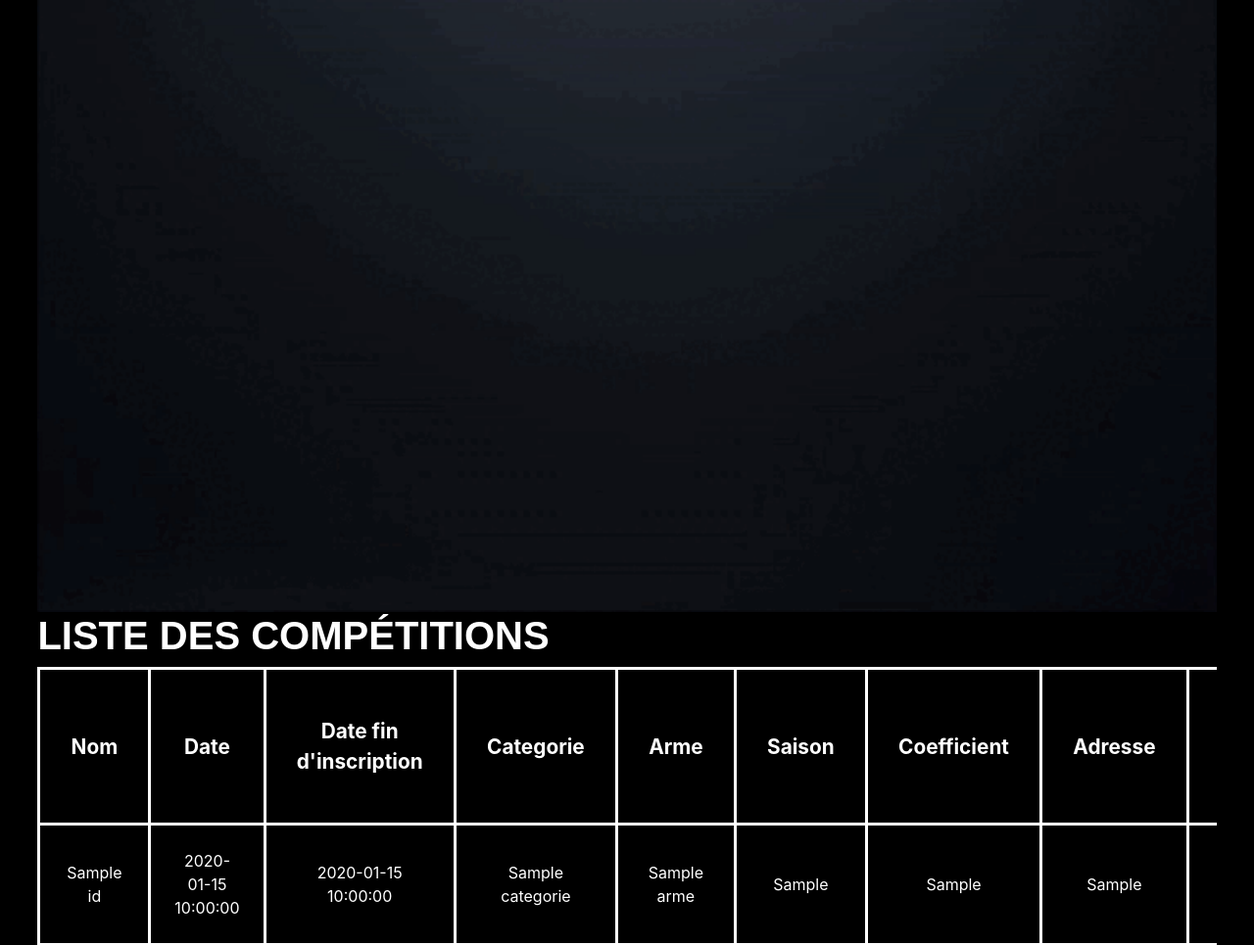
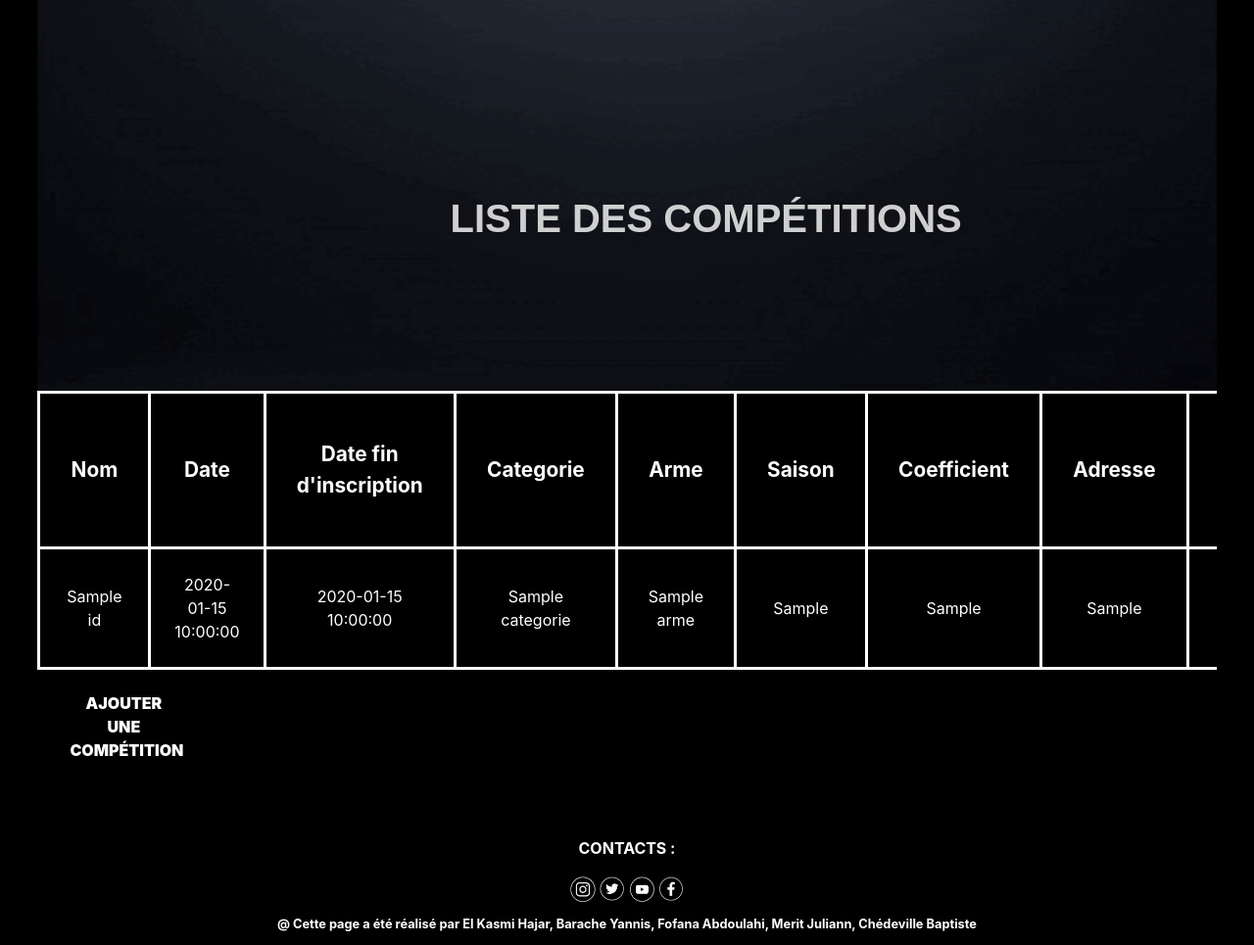
Before and after one commit to Yannis-barache/SAE-3.05, a Flask app: template appli/sae_flask/templates/Admin/Competition/competitions.html in a window 1280 px wide. Shown: the part 303-1268 px from the top of the page at 98% size. Run offline with Flask 3, Linux system fonts and the light colour scheme; the template is opened without the code that fills it: most values are stand-ins (such as "Sample title", 1, 10 or a date in 2020); parts of the project's set-up code (start-up, migrations or seed data) failed here and were passed over; some libraries are stand-ins or nearby versions.

Commit message:
modification baniere

```diff
--- a/appli/sae_flask/static/css/admin.css
+++ b/appli/sae_flask/static/css/admin.css
@@ -56,14 +56,27 @@ body{
     background-color: black;
 }
 
+.animation{
+    display: flex;
+    position: relative;
+}
+
 .animation img{
 
     width: 100%;
-    height: 10%;
+    height: 25em;
+}
+
+.listecomp {
+    position: absolute;
+    z-index: 5;
+    left: 35%;
+    top:50%;
 }
 
 h1{
     color:white;
     font-weight: bolder;
     font-family: Arial, Helvetica, sans-serif;
+    opacity: 0.8;
 }
--- a/appli/sae_flask/templates/Admin/Competition/competitions.html
+++ b/appli/sae_flask/templates/Admin/Competition/competitions.html
@@ -12,11 +12,8 @@
 {% block content %}
 
 <div class="animation">
-
+    <h1 class="listecomp"> LISTE DES COMPÉTITIONS</h1>
     <img class= "match" src="{{ url_for('static', filename='../static/video/epee.gif') }}" alt="video match escrime">
-
-    <h1> LISTE DES COMPÉTITIONS</h1>
-
 </div>
 
 
```
Also changed, not shown: appli/sae_flask/static/css/button_menu.css (+33 -0 lines).
